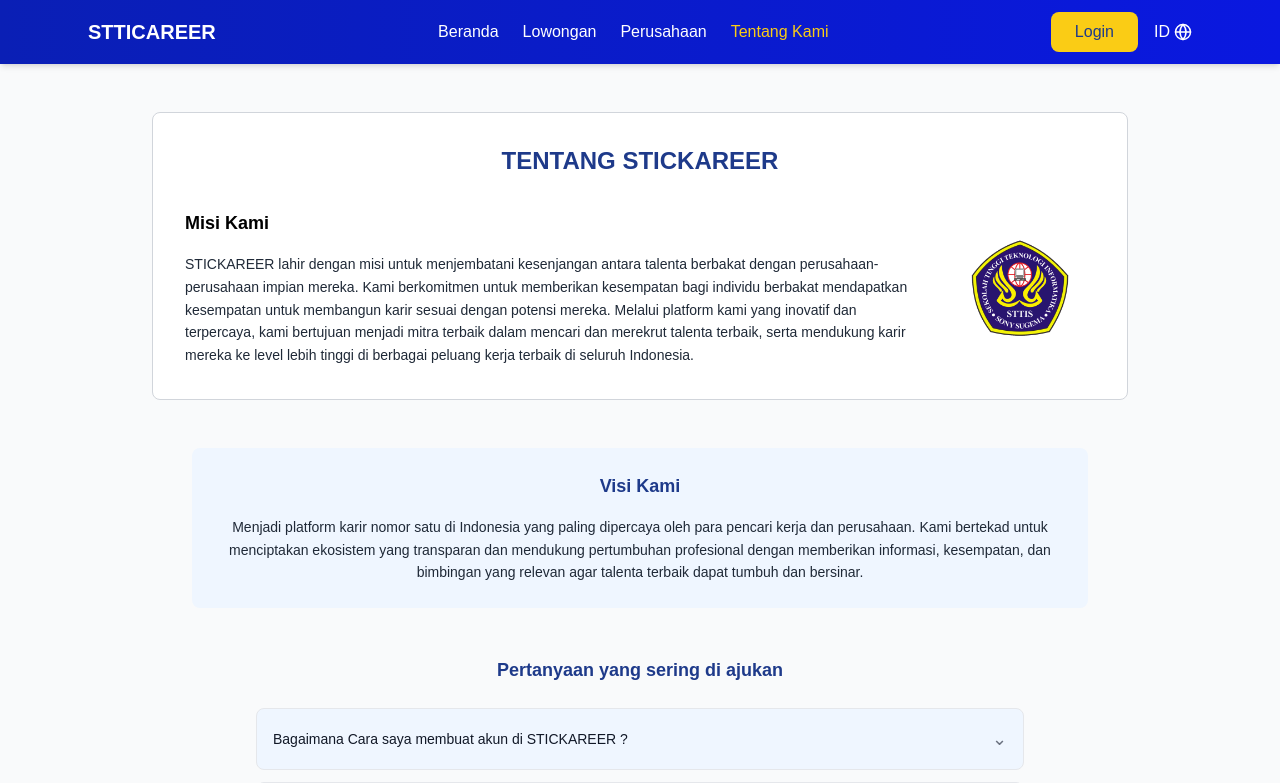
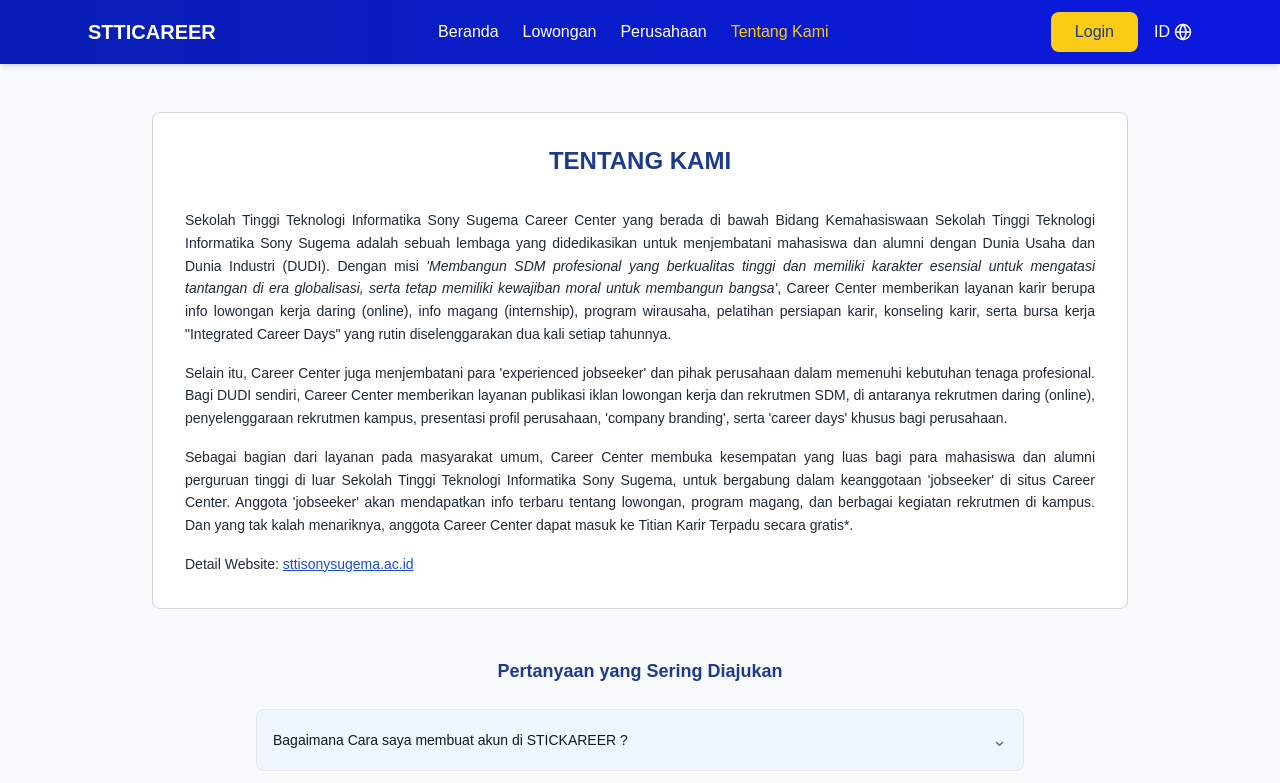
Before and after one commit to agrwatching/STTI-CAREER, a Next.js app: page /tentang in a window 1280 px wide. Shown: the top 783 px of the page. Built offline with nearby package versions, Linux system fonts and the light colour scheme.

Commit message:
update about page

```diff
--- a/src/components/tentang/About.tsx
+++ b/src/components/tentang/About.tsx
@@ -1,7 +1,6 @@
 "use client";
 
 import React, { useState } from "react";
-import Image from "next/image";
 
 const About = () => {
   const [formData, setFormData] = useState({
@@ -28,10 +27,8 @@
     e.preventDefault();
     console.log("Form submitted:", formData);
 
-    // Show success notification
     setShowNotification(true);
 
-    // Reset form
     setFormData({
       nama: "",
       email: "",
@@ -57,11 +54,10 @@
 
   return (
     <div className="min-h-screen bg-gray-50 pt-16 md:pt-20">
-      {/* Success Notification Modal */}
+      {/* Success Notification */}
       {showNotification && (
         <div className="fixed inset-0 bg-black bg-opacity-50 flex items-center justify-center z-50">
           <div className="bg-white rounded-lg p-8 max-w-sm w-mx-4 text-center">
-            {/* Success Icon */}
             <div className="mb-6 flex justify-center">
               <div className="w-16 h-16 bg-green-400 rounded-full flex items-center justify-center">
                 <svg
@@ -79,15 +75,11 @@
                 </svg>
               </div>
             </div>
-
-            {/* Success Message */}
             <h3 className="text-lg font-bold text-gray-900 mb-6">
               PESAN BERHASIL
               <br />
               DIKIRIM!!!
             </h3>
-
-            {/* OK Button */}
             <button
               onClick={handleCloseNotification}
               className="bg-blue-900 text-white px-8 py-2 rounded-md hover:bg-blue-800 transition-colors font-medium"
@@ -99,64 +91,68 @@
       )}
 
       <div className="max-w-5xl mx-auto px-6 py-8">
-        {/* Card Section - TENTANG STICKAREER & Misi Kami */}
+        {/* Tentang Kami */}
         <div className="bg-white rounded-lg border border-gray-300 p-8 mb-12">
-          {/* Header */}
           <div className="text-center mb-8">
             <h1 className="text-2xl font-bold text-blue-900 mb-6">
-              TENTANG STICKAREER
+              TENTANG KAMI
             </h1>
           </div>
-
-          {/* Misi Kami */}
-          <div className="flex items-center gap-8">
-            <div className="flex-1">
-              <h2 className="text-lg font-bold text-black mb-4">Misi Kami</h2>
-              <p className="text-sm text-gray-800 leading-relaxed">
-                STICKAREER lahir dengan misi untuk menjembatani kesenjangan
-                antara talenta berbakat dengan perusahaan-perusahaan impian
-                mereka. Kami berkomitmen untuk memberikan kesempatan bagi
-                individu berbakat mendapatkan kesempatan untuk membangun karir
-                sesuai dengan potensi mereka. Melalui platform kami yang
-                inovatif dan terpercaya, kami bertujuan menjadi mitra terbaik
-                dalam mencari dan merekrut talenta terbaik, serta mendukung
-                karir mereka ke level lebih tinggi di berbagai peluang kerja
-                terbaik di seluruh Indonesia.
-              </p>
-            </div>
-            {/* Logo */}
-            <div className="flex-shrink-0 flex items-center">
-              <Image
-                src="/logo-stti.png"
-                alt="Logo STTI"
-                width={150}
-                height={150}
-                className="object-contain"
-              />
-            </div>
+          <div className="text-sm text-gray-800 leading-relaxed text-justify space-y-4">
+            <p>
+              Sekolah Tinggi Teknologi Informatika Sony Sugema Career Center
+              yang berada di bawah Bidang Kemahasiswaan Sekolah Tinggi Teknologi
+              Informatika Sony Sugema adalah sebuah lembaga yang didedikasikan
+              untuk menjembatani mahasiswa dan alumni dengan Dunia Usaha dan
+              Dunia Industri (DUDI). Dengan misi{" "}
+              <span className="italic">
+                'Membangun SDM profesional yang berkualitas tinggi dan memiliki
+                karakter esensial untuk mengatasi tantangan di era globalisasi,
+                serta tetap memiliki kewajiban moral untuk membangun bangsa'
+              </span>
+              , Career Center memberikan layanan karir berupa info lowongan
+              kerja daring (online), info magang (internship), program
+              wirausaha, pelatihan persiapan karir, konseling karir, serta bursa
+              kerja "Integrated Career Days" yang rutin diselenggarakan dua kali
+              setiap tahunnya.
+            </p>
+            <p>
+              Selain itu, Career Center juga menjembatani para 'experienced
+              jobseeker' dan pihak perusahaan dalam memenuhi kebutuhan tenaga
+              profesional. Bagi DUDI sendiri, Career Center memberikan layanan
+              publikasi iklan lowongan kerja dan rekrutmen SDM, di antaranya
+              rekrutmen daring (online), penyelenggaraan rekrutmen kampus,
+              presentasi profil perusahaan, 'company branding', serta 'career
+              days' khusus bagi perusahaan.
+            </p>
+            <p>
+              Sebagai bagian dari layanan pada masyarakat umum, Career Center
+              membuka kesempatan yang luas bagi para mahasiswa dan alumni
+              perguruan tinggi di luar Sekolah Tinggi Teknologi Informatika Sony
+              Sugema, untuk bergabung dalam keanggotaan 'jobseeker' di situs
+              Career Center. Anggota 'jobseeker' akan mendapatkan info terbaru
+              tentang lowongan, program magang, dan berbagai kegiatan rekrutmen
+              di kampus. Dan yang tak kalah menariknya, anggota Career Center
+              dapat masuk ke Titian Karir Terpadu secara gratis*.
+            </p>
+            <p>
+              Detail Website:{" "}
+              <a
+                href="https://sttisonysugema.ac.id/"
+                target="_blank"
+                className="text-blue-700 underline"
+              >
+                sttisonysugema.ac.id
+              </a>
+            </p>
           </div>
         </div>
 
-        {/* Visi Kami - No Card */}
-        <div className="bg-blue-50 p-6 rounded-lg mb-12 max-w-4xl mx-auto">
-          <h2 className="text-lg font-bold text-blue-900 mb-4 text-center">
-            Visi Kami
-          </h2>
-          <p className="text-sm text-gray-800 leading-relaxed text-center">
-            Menjadi platform karir nomor satu di Indonesia yang paling dipercaya
-            oleh para pencari kerja dan perusahaan. Kami bertekad untuk
-            menciptakan ekosistem yang transparan dan mendukung pertumbuhan
-            profesional dengan memberikan informasi, kesempatan, dan bimbingan
-            yang relevan agar talenta terbaik dapat tumbuh dan bersinar.
-          </p>
-        </div>
-
-        {/* FAQ Section - No Card */}
+        {/* FAQ */}
         <div className="mb-12 max-w-3xl mx-auto">
           <h2 className="text-lg font-bold text-blue-900 mb-6 text-center">
-            Pertanyaan yang sering di ajukan
+            Pertanyaan yang Sering Diajukan
           </h2>
-
           <div className="space-y-3">
             {faqItems.map((question, index) => (
               <div
@@ -182,12 +178,11 @@
           </div>
         </div>
 
-        {/* Contact Form - No Card */}
+        {/* Contact Form */}
         <div className="max-w-lg mx-auto">
           <h2 className="text-lg font-bold text-blue-900 mb-6 text-center">
             Hubungi Kami
           </h2>
-
           <form onSubmit={handleSubmit} className="space-y-4">
             <div>
               <label className="block text-sm font-medium text-gray-700 mb-1">
@@ -198,11 +193,10 @@
                 name="nama"
                 value={formData.nama}
                 onChange={handleInputChange}
-                className="w-full p-3 border border-gray-300 rounded-md focus:outline-none focus:ring-2 focus:ring-blue-500 focus:border-transparent bg-gray-50"
+                className="w-full p-3 border border-gray-300 rounded-md focus:outline-none focus:ring-2 focus:ring-blue-500 bg-gray-50"
                 required
               />
             </div>
-
             <div>
               <label className="block text-sm font-medium text-gray-700 mb-1">
                 Email
@@ -212,11 +206,10 @@
                 name="email"
                 value={formData.email}
                 onChange={handleInputChange}
-                className="w-full p-3 border border-gray-300 rounded-md focus:outline-none focus:ring-2 focus:ring-blue-500 focus:border-transparent bg-gray-50"
+                className="w-full p-3 border border-gray-300 rounded-md focus:outline-none focus:ring-2 focus:ring-blue-500 bg-gray-50"
                 required
               />
             </div>
-
             <div>
               <label className="block text-sm font-medium text-gray-700 mb-1">
                 Subjek
@@ -226,11 +219,10 @@
                 name="subjek"
                 value={formData.subjek}
                 onChange={handleInputChange}
-                className="w-full p-3 border border-gray-300 rounded-md focus:outline-none focus:ring-2 focus:ring-blue-500 focus:border-transparent bg-gray-50"
+                className="w-full p-3 border border-gray-300 rounded-md focus:outline-none focus:ring-2 focus:ring-blue-500 bg-gray-50"
                 required
               />
             </div>
-
             <div>
               <label className="block text-sm font-medium text-gray-700 mb-1">
                 Pesan
@@ -240,11 +232,10 @@
                 value={formData.pesan}
                 onChange={handleInputChange}
                 rows={4}
-                className="w-full p-3 border border-gray-300 rounded-md focus:outline-none focus:ring-2 focus:ring-blue-500 focus:border-transparent resize-none bg-gray-50"
+                className="w-full p-3 border border-gray-300 rounded-md focus:outline-none focus:ring-2 focus:ring-blue-500 resize-none bg-gray-50"
                 required
               ></textarea>
             </div>
-
             <button
               type="submit"
               className="w-full bg-blue-900 text-white py-3 px-6 rounded-md hover:bg-blue-800 transition-colors font-medium"
```
